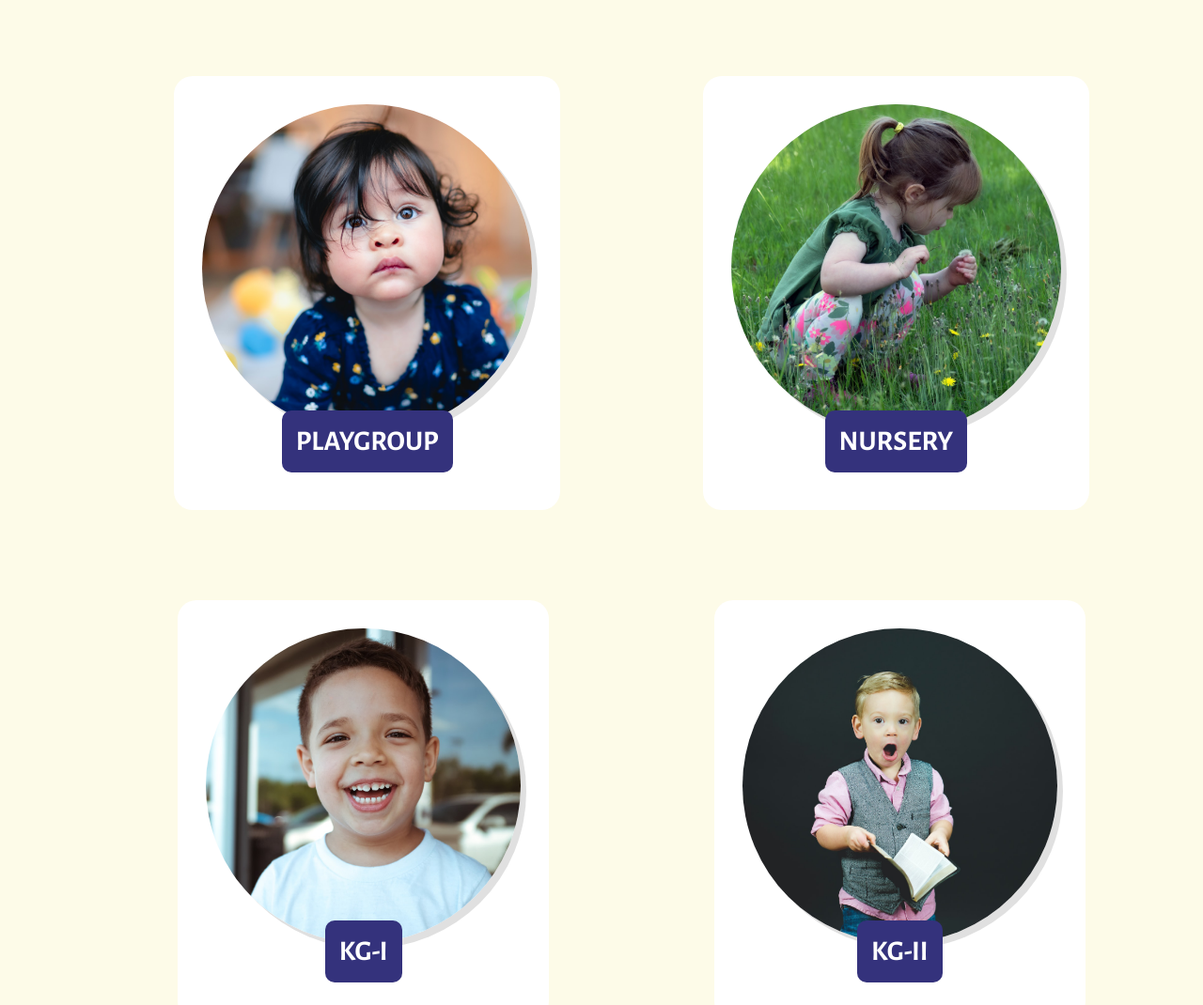
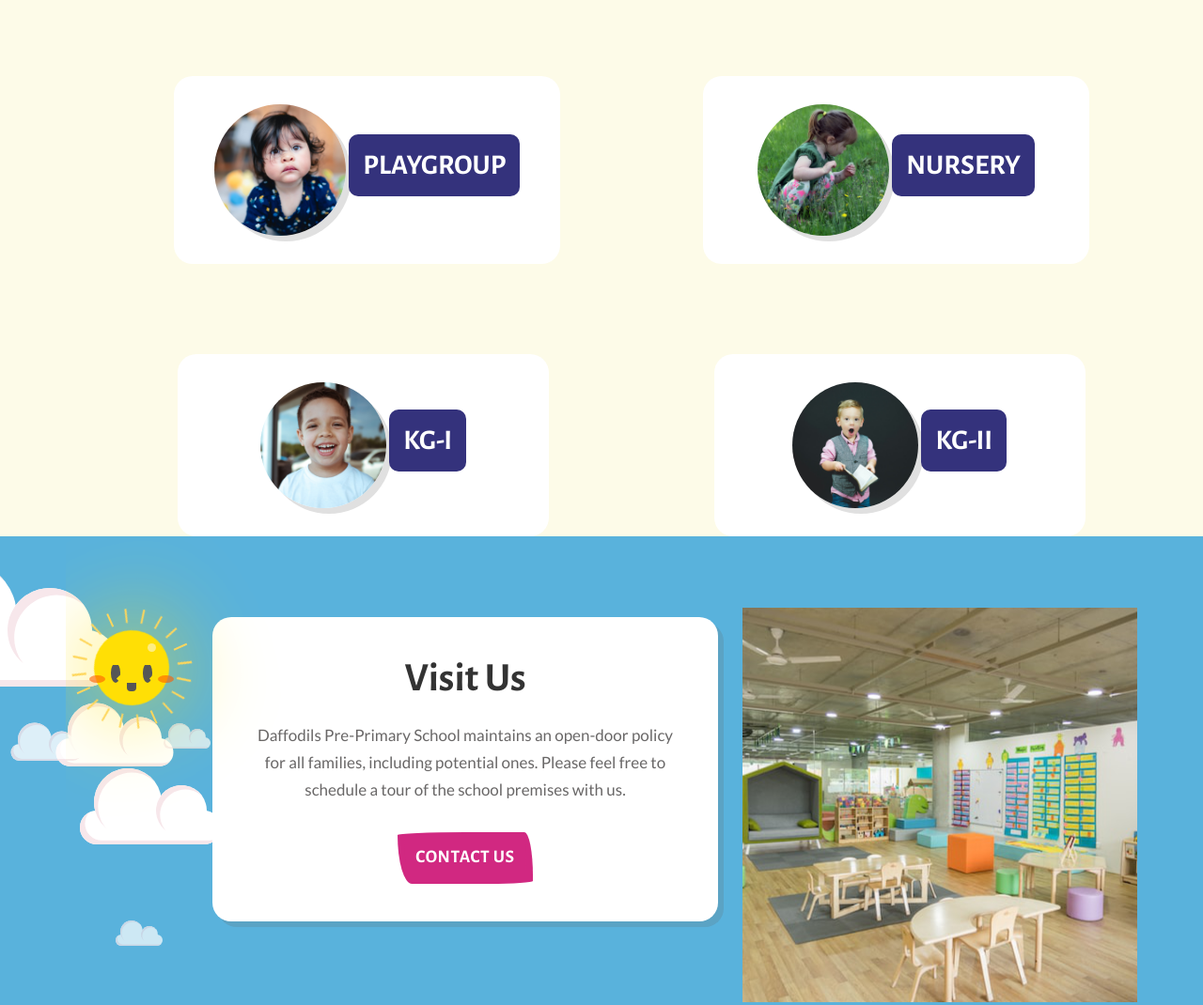
Before and after one commit to SSESWebsite/daffodils, a plain HTML site: page index.html in a window 1280 px wide. Shown: the part 1400-2470 px from the top of the page at 94% size. Drawn offline with nearby package versions, Linux system fonts and the light colour scheme.

Commit message:
Update index.html

```diff
--- a/index.html
+++ b/index.html
@@ -264,7 +264,7 @@
         <!-- item 2-->
         <div class="col-lg-4 res-margin" style="margin-right: 8rem; margin-left:4rem">
           <div class="service float">
-            <img src="img/programs-wobbler600x600.png" alt="" class="rounded-circle mx-auto img-fluid" />
+            <img src="img/programs-wobbler600x600.png" alt="" style="max-width:40% ;" class="rounded-circle mx-auto img-fluid" />
             <h4>Playgroup</h4>
             <!-- <p class="mt-3">
               Wobbler Class is a maximum of twelve children with three
@@ -280,7 +280,7 @@
         <!-- item 3-->
         <div class="col-lg-4">
           <div class="service float">
-            <img src="img/programs-pretoddler600x600.png" alt="" class="rounded-circle mx-auto img-fluid" />
+            <img src="img/programs-pretoddler600x600.png" alt="" style="max-width:40% ;"class="rounded-circle mx-auto img-fluid" />
             <h4>Nursery</h4>
             <!-- <p class="mt-3">
               Pre-Toddler Class is a maximum of twelve children with three
@@ -328,7 +328,7 @@
         <!-- item 5-->
         <div class="col-lg-4 res-margin" style="margin-right: 8rem; margin-left:4rem">
           <div class="service float">
-            <img src="img/programs-preschool600x600.png" alt="" class="rounded-circle mx-auto img-fluid" />
+            <img src="img/programs-preschool600x600.png" alt=""style="max-width:40% ;" class="rounded-circle mx-auto img-fluid" />
             <h4>KG-I</h4>
             <!-- <p class="mt-3">
               Preschool Class is a maximum of thirty children with three
@@ -342,7 +342,7 @@
         <!-- item 3-->
         <div class="col-lg-4">
           <div class="service float">
-            <img src="img/programs-prek600x600.png" alt="" class="rounded-circle mx-auto img-fluid" />
+            <img src="img/programs-prek600x600.png" alt=""style="max-width:40% ;" class="rounded-circle mx-auto img-fluid" />
             <h4>KG-II</h4>
             <!-- <p class="mt-3">
               Pre-Kindergarten Class is a maximum of twenty four children with
```
